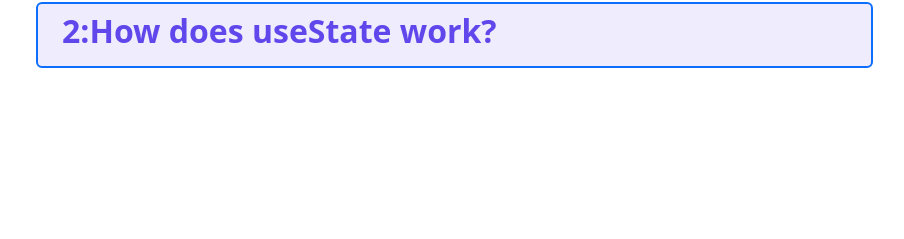
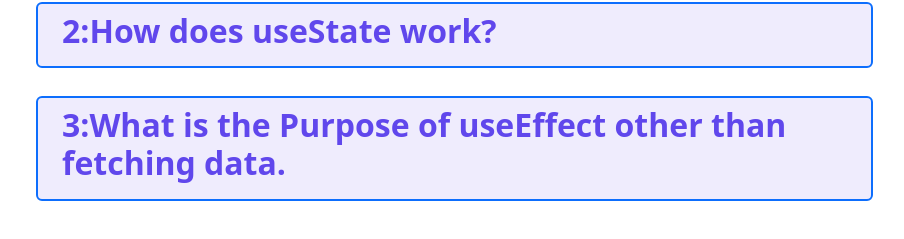
Before and after one commit to JonaiedHasan/nine-test, a React (Vite) app: page / in a window 1280 px wide. Shown: the part 3738-3977 px from the top of the page, without its empty margins (46-950 px from the left). Before the commit the page ends 3854 px from the top, so only its background shows below. Built offline with nearby package versions, Linux system fonts and the light colour scheme.

Commit message:
Answer the 3rd question

```diff
--- a/src/component/Question/Question.jsx
+++ b/src/component/Question/Question.jsx
@@ -4,6 +4,7 @@ import "./Question.css"
 const Question = () => {
   const [open, setOpen] = useState(false);
   const [open2, setOpen2] = useState(false);
+  const [open3, setOpen3] = useState(false);
   return (
     <div>
       <>
@@ -46,6 +47,25 @@ const Question = () => {
         </div>
       </Collapse>
     </>
+    <br />
+      <>
+     <div className='question ps-4 border border-primary border-2  rounded p-2  mt-1 w-75 '>
+     <h2 className='fw-bolder'
+        onClick={() => setOpen3(!open3)}
+        aria-controls="example-collapse-text"
+        aria-expanded={open3}
+      >
+       3:What is the Purpose of useEffect other than fetching data.
+      </h2>
+     </div>
+      <Collapse in={open3}>
+        <div className='ans  border border-primary mt-1 rounded p-2' id="example-collapse-text">
+          <h4>
+          The purpose of useEffect other than fetching data is manipulating the DOM,handling side effects in general,
+          </h4>
+        </div>
+      </Collapse>
+    </>
 
 
 
```
